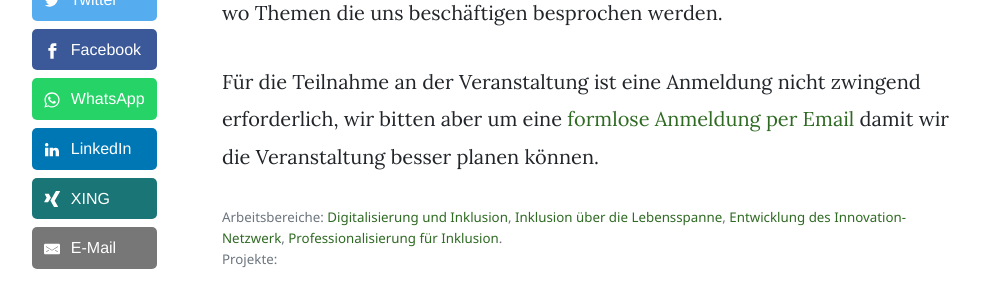
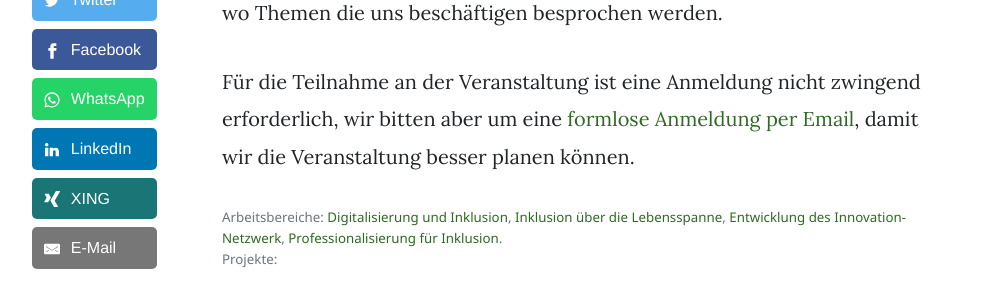
Before and after one commit to innovation-hub-inklusion/innovation-hub-inklusion.github.io, a Jekyll site: the page built from _events/akademisches-netzwerktreffen-feb-23.md, in a window 1280 px wide and 900 px high, scrolled down 657 px. Shown: the part 154-448 px from the top of the window, without its empty margins (148-1131 px from the left). Built offline with Jekyll 4.4.1, drawn with Linux system fonts in a browser that asks for light colours.

Commit message:
Fix typo.

```diff
--- a/_events/akademisches-netzwerktreffen-feb-23.md
+++ b/_events/akademisches-netzwerktreffen-feb-23.md
@@ -13,4 +13,4 @@ published: true
 
 In diesem offenen akademischen Netzwerktreffen möchten wir zusammenkommen, um uns besser zu vernetzen und gemeinsam der Frage nachgehen, wie wir einen möglichst wertvollen Beitrag zur Umsetzung von Inklusion leisten können. Als Ausgangspunkt dafür ist geplant, dass nach einer kurzen persönlichen Vorstellungsrunde, jedes Projekt oder jede Organisation die vertreten ist, kurz vorgestellt wird. Dann gibt es einen fließenden Übergang in einen mehr oder weniger informellen Diskussionsteil, wo Themen die uns beschäftigen besprochen werden.
 
-Für die Teilnahme an der Veranstaltung ist eine Anmeldung nicht zwingend erforderlich, wir bitten aber um eine [formlose Anmeldung per Email](mailto:sekretariat@inklusion.network) damit wir die Veranstaltung besser planen können.
+Für die Teilnahme an der Veranstaltung ist eine Anmeldung nicht zwingend erforderlich, wir bitten aber um eine [formlose Anmeldung per Email](mailto:sekretariat@inklusion.network), damit wir die Veranstaltung besser planen können.
```
Also changed, not shown: _events/arbeitstreffen-kampagne-feb-23.md (+1 -1 lines), _events/social-innovation-netzwerktreffen-feb-23.md (+1 -1 lines), _posts/2023-01-17-veranstaltungen-im-feb.md (+1 -1 lines).
